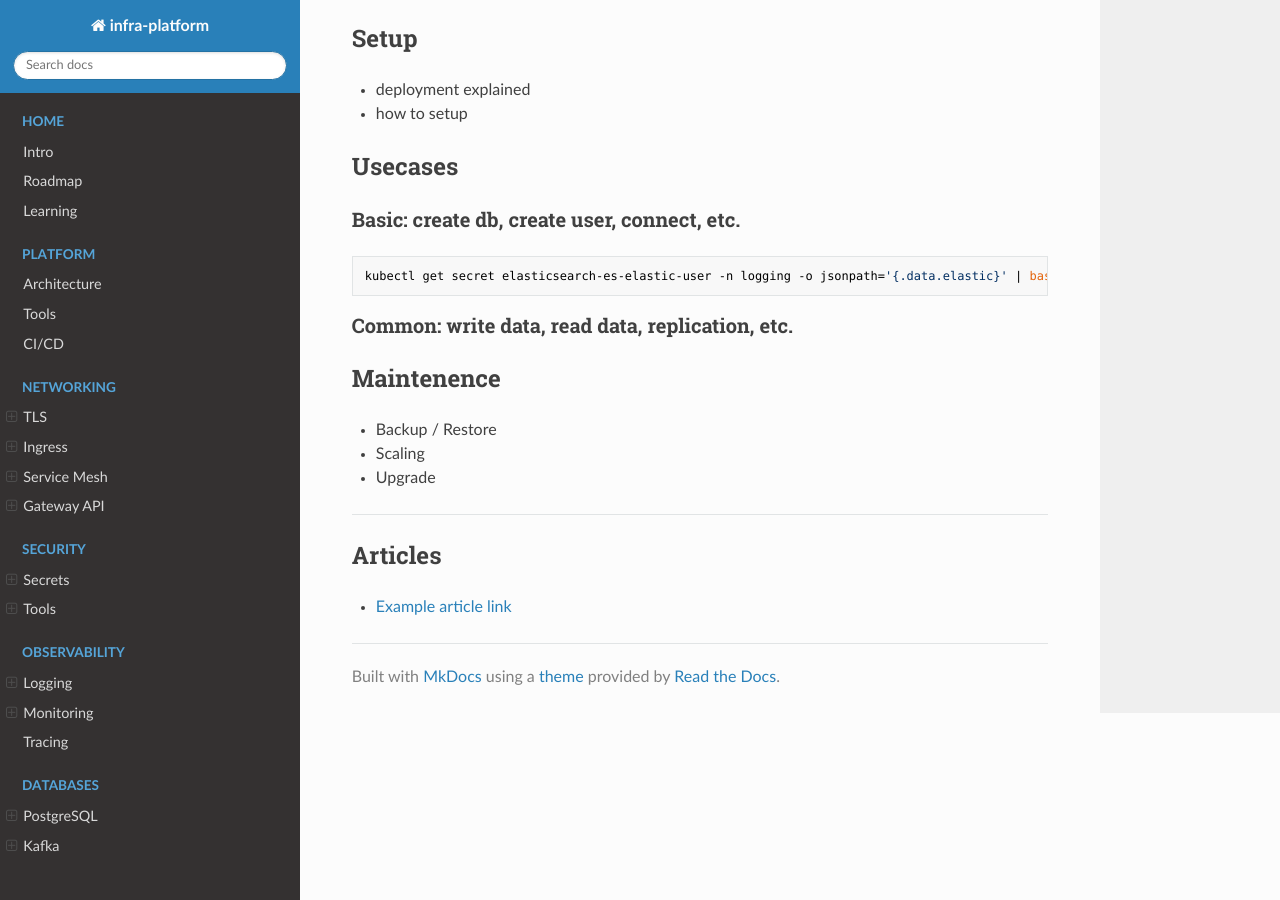
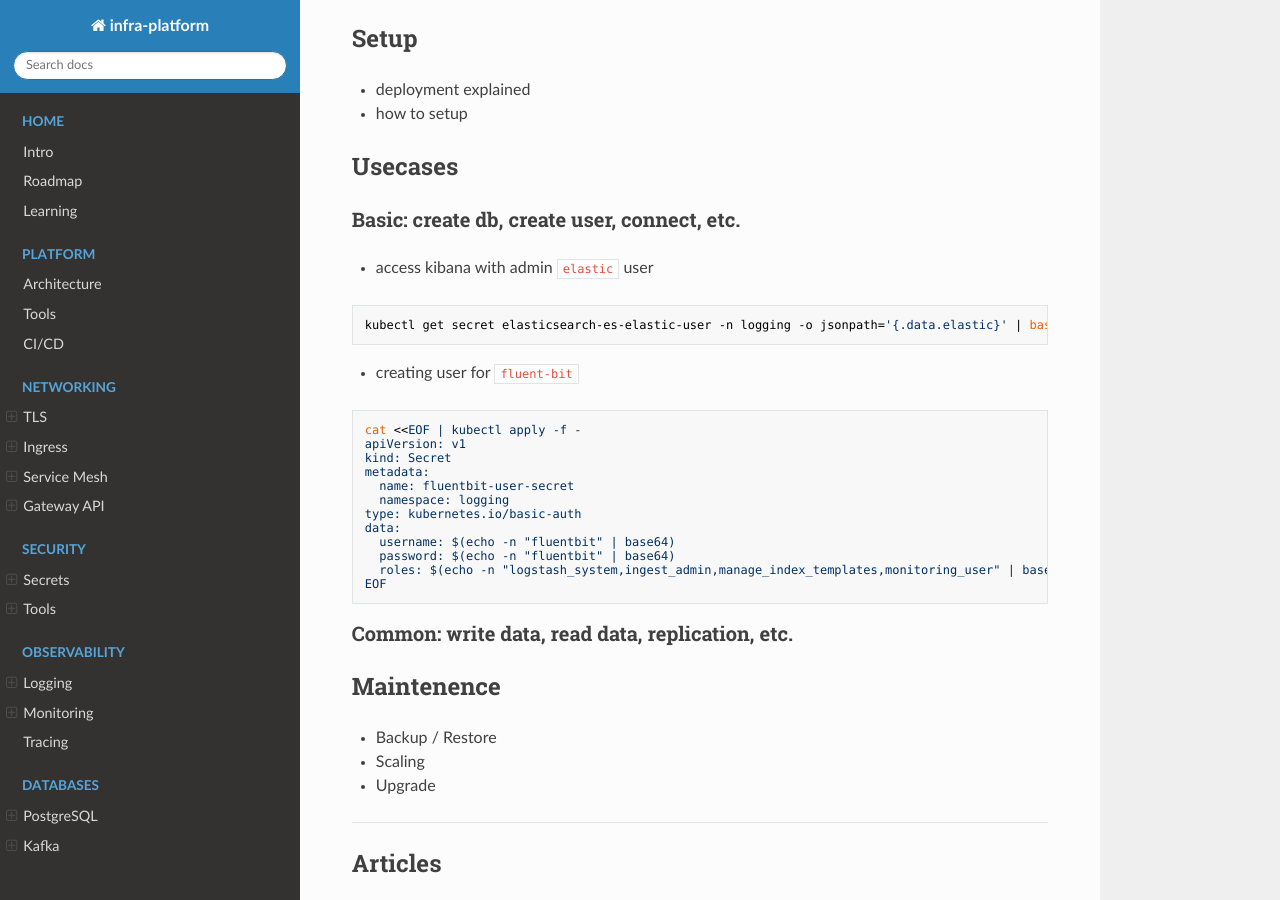
Before and after one commit to andrewozh/infra-apps, an MkDocs documentation site: the page built from docs/logs/elastic-operator.md, in a window 1280 px wide and 900 px high, scrolled down 443 px. Built offline with MkDocs 1.6.1, drawn with Linux system fonts in a browser that asks for light colours; nearby versions of some CDN libraries.

Commit message:
elk: fluentbit user

````diff
--- a/docs/logs/elastic-operator.md
+++ b/docs/logs/elastic-operator.md
@@ -19,8 +19,27 @@
 
 ### Basic: create db, create user, connect, etc.
 
+- access kibana with admin `elastic` user
+
 ```bash
 kubectl get secret elasticsearch-es-elastic-user -n logging -o jsonpath='{.data.elastic}' | base64 -d
+```
+
+- creating user for `fluent-bit`
+
+```bash
+cat <<EOF | kubectl apply -f -
+apiVersion: v1
+kind: Secret
+metadata:
+  name: fluentbit-user-secret
+  namespace: logging
+type: kubernetes.io/basic-auth
+data:
+  username: $(echo -n "fluentbit" | base64)
+  password: $(echo -n "fluentbit" | base64)
+  roles: $(echo -n "logstash_system,ingest_admin,manage_index_templates,monitoring_user" | base64)
+EOF
 ```
 
 ### Common: write data, read data, replication, etc.
````
Also changed, not shown: 1 other file.
